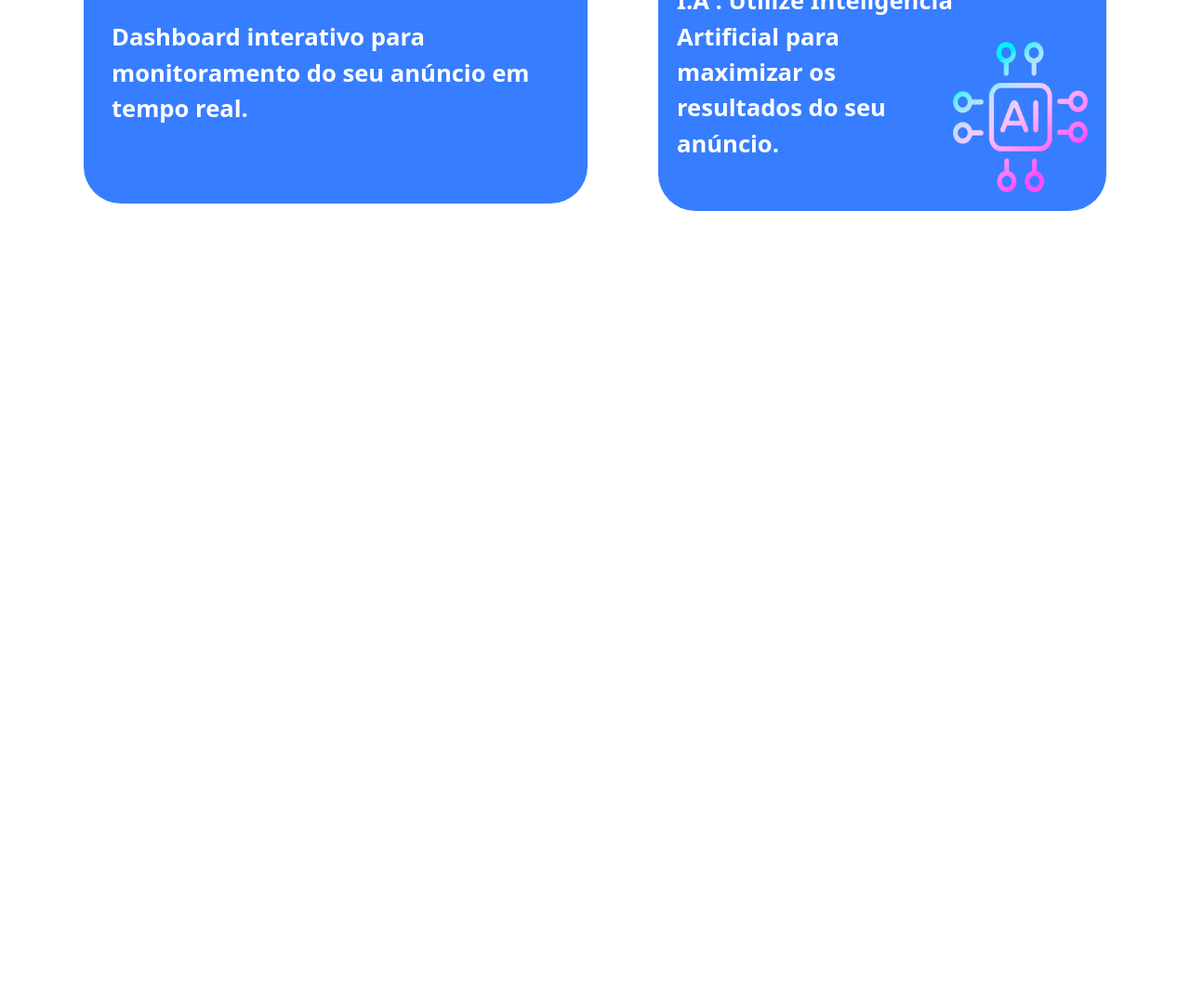
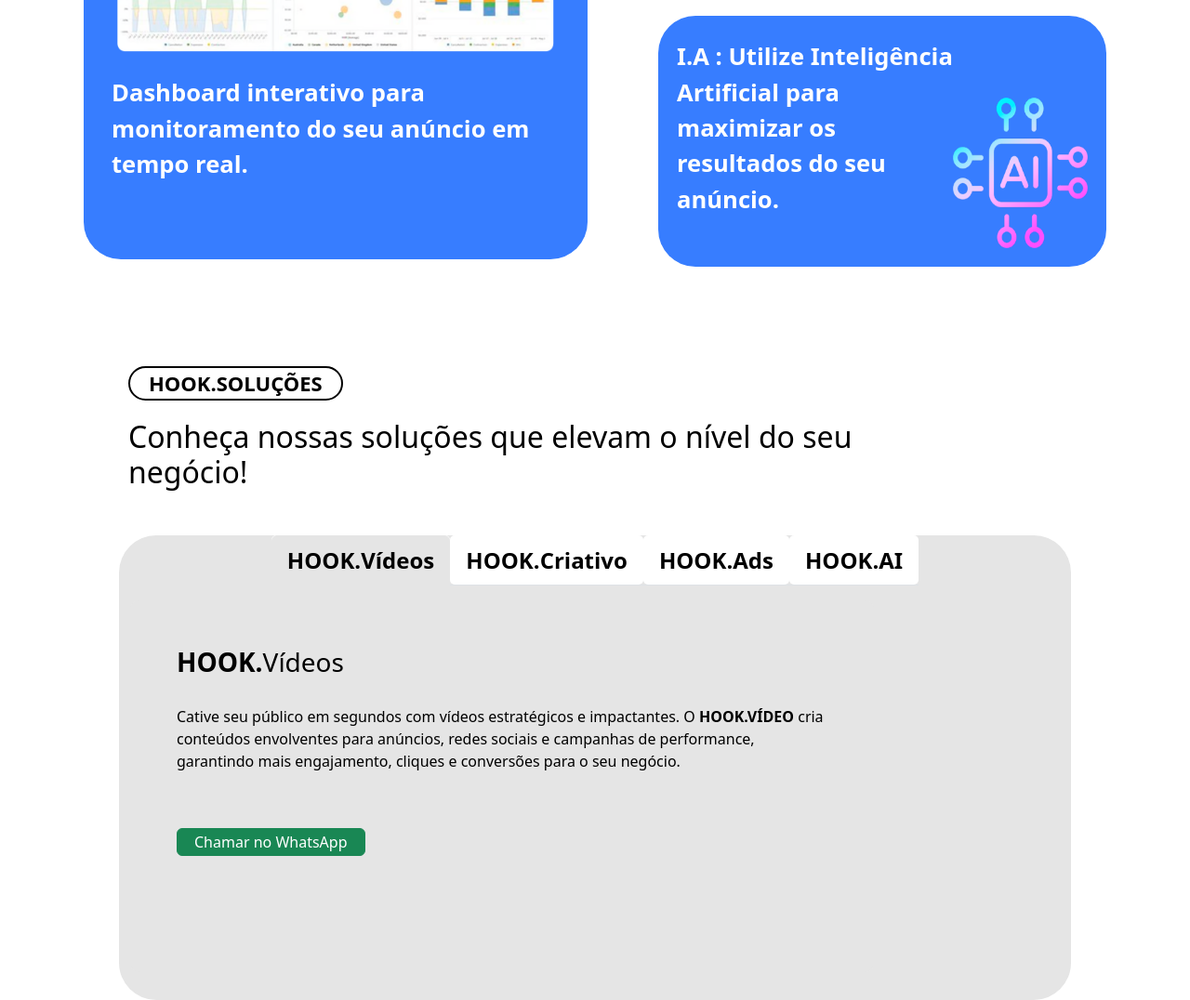
Before and after one commit to Adriel-Vinicius/Get_Hook, a website: page index.html in a window 1280 px wide. Shown: the part 1496-2572 px from the top of the page at 93% size. Before the commit the page ends 1743 px from the top, so only its background shows below. Drawn offline with nearby package versions, Linux system fonts and the light colour scheme.

Commit message:
criação de section card 2

```diff
--- a/index.html
+++ b/index.html
@@ -38,9 +38,9 @@
     </header>
 
     <!-- HOME -->
-      <!-- MAIN IMAGE -->
+    <!-- MAIN IMAGE -->
 
-        <div class="col-sm-12">
+    <div class="col-sm-12">
             <div class="main-image center-image">
                 <div class="main-image-info">
                     <!-- imagens logo -->
@@ -82,8 +82,8 @@
                 </div>
             </div>
 
-        </div>
-    <!-- Seção 1 cards -->
+    </div>
+    <!-- CARDS -->
     <div class="container mt-4 container-section" >
         <div class="titulo-secao-cards h2">Ferramentas Integradas para acompanhamento <br> do seu resultado!</div>
         <div class="row g-3 container-main">
@@ -114,6 +114,69 @@
         </div>
     </div>
 
+    <!-- NAVEGAÇÃO -->
+
+    <section class="alinhar-itens">
+        <section class="card-solucoes">
+        <div class="logo-section">
+            <p class="logo-solucoes"><span>HOOK.</span>SOLUÇÕES</p>
+            <h2>Conheça nossas soluções que elevam o nível do seu negócio!</h2>
+        </div>
+
+        <div class="container mt-5 container-text">
+            <div class="container-list">
+                <ul class="nav nav-tabs" id="myTab" role="tablist">
+                    <li class="nav-item" role="presentation">
+                        <button class="nav-link active" id="videos-tab" data-bs-toggle="tab" data-bs-target="#videos" type="button" role="tab">
+                            <div class="title-color"><span>HOOK.</span>Vídeos</div>
+                        </button>
+                    </li>
+                    <li class="nav-item" role="presentation">
+                        <button class="nav-link" id="criativo-tab" data-bs-toggle="tab" data-bs-target="#criativo" type="button" role="tab">
+                            <div class="title-color"><span>HOOK.</span>Criativo</div>
+                        </button>
+                    </li>
+                    <li class="nav-item" role="presentation">
+                        <button class="nav-link" id="ads-tab" data-bs-toggle="tab" data-bs-target="#ads" type="button" role="tab">
+                            <div class="title-color"><span>HOOK.</span>Ads</div>
+                        </button>
+                    </li>
+                    <li class="nav-item" role="presentation">
+                        <button class="nav-link" id="ai-tab" data-bs-toggle="tab" data-bs-target="#ai" type="button" role="tab">
+                            <div class="title-color"><span>HOOK.</span>AI</div>
+                        </button>
+                    </li>
+                </ul>
+            </div>
+
+            <!-- Conteúdo das Abas -->
+            <div class="tab-content mt-3">
+                <div class="tab-pane fade show active" id="videos" role="tabpanel">
+                    <h3><span>HOOK.</span>Vídeos</h3>
+                    <p class="text-card">Cative seu público em segundos com vídeos estratégicos e impactantes. O <span>HOOK.VÍDEO</span> cria conteúdos envolventes para anúncios, redes sociais e campanhas de performance, garantindo mais engajamento, cliques e conversões para o seu negócio.</p>
+                    <a href="#" class="btn btn-success">Chamar no WhatsApp</a>
+                </div>
+                <div class="tab-pane fade" id="criativo" role="tabpanel">
+                    <h3><span>HOOK.</span>Criativo</h3>
+                    <p>Cative seu público em segundos com vídeos estratégicos e impactantes. O <span>HOOK.VÍDEO</span> cria conteúdos envolventes para anúncios, redes sociais e campanhas de performance, garantindo mais engajamento, cliques e conversões para o seu negócio.</p>
+                    <a href="#" class="btn btn-success">Chamar no WhatsApp</a>
+                </div>
+                <div class="tab-pane fade" id="ads" role="tabpanel">
+                    <h3><span>HOOK.</span>Ads</h3>
+                    <p>Cative seu público em segundos com vídeos estratégicos e impactantes. O <span>HOOK.VÍDEO</span> cria conteúdos envolventes para anúncios, redes sociais e campanhas de performance, garantindo mais engajamento, cliques e conversões para o seu negócio.</p>
+                    <a href="#" class="btn btn-success">Chamar no WhatsApp</a>
+                </div>
+                <div class="tab-pane fade" id="ai" role="tabpanel">
+                    <h3><span>HOOK.</span>AI</h3>
+                    <p>Cative seu público em segundos com vídeos estratégicos e impactantes. O <span>HOOK.VÍDEO</span> cria conteúdos envolventes para anúncios, redes sociais e campanhas de performance, garantindo mais engajamento, cliques e conversões para o seu negócio.</p>
+                    <a href="#" class="btn btn-success">Chamar no WhatsApp</a>
+                </div>
+            </div>
+        </div>
+        </section>
+    </section>
+
+
 
     </body>
     </html>
--- a/styles.css
+++ b/styles.css
@@ -151,6 +151,91 @@ strong {
 }
 
 
+/* NAVEGAÇÃO */
+
+.tab-content {
+    background: #f1f1f1;
+    padding: 20px;
+    border-radius: 10px;
+}
+
+.logo-section p{
+    border: 2px solid black;
+    border-radius: 20px;
+    margin: 10px;
+    padding: 0px 20px;
+    font-weight: bold;
+    font-size: 22px;
+    display: inline-block;
+}
+
+.card-solucoes h2 {
+    margin: 10px;
+    width: 80%;
+}
+
+.tab-content {
+    background-color: #e5e5e5;
+    height: 80%;
+    width: 80%;
+}
+
+.container-text {
+    background-color: #E5E5E5;
+    height: 500px;
+    border-radius: 40px;
+}
+
+.card-solucoes {
+    width: 80%;
+    margin: auto;
+}
+
+.nav-item {
+    background-color: rgb(255, 255, 255);
+    border-radius: 5px;
+    border: none;
+}
+
+.title-color {
+    color: black;
+    font-weight: bolder;
+    font-size: 150%;
+}
+
+.container-list {
+    display: flex;
+    justify-content: center;
+}
+
+.nav-tabs .nav-link.active {
+    background-color: #E5E5E5 !important;
+    color: white !important;
+    border-color: #E5E5E5 !important;
+}
+
+h3, p, a.btn {
+    margin: 30px;
+}
+
+span {
+    color: #000000;
+    font-weight: bolder;
+}
+
+.container-section {
+    height: 800px;
+}
+
+.alinhar-itens {
+    margin: 0%;
+    display: flex;
+    justify-content: center;
+}
+
+
+
+
 
  /* Medium devices (landscape tablets, 768px and up) */
  @media only screen and (min-width: 0px) and (max-width: 992px) {
@@ -210,6 +295,11 @@ strong {
         margin-bottom: 10%;
     }
 
+    /* NAVEGAÇÃO */
+    .card-solucoes {
+        display: none;
+    }
+
  }
 
  /* Medium devices (landscape tablets, 768px and up) */
@@ -248,7 +338,7 @@ strong {
 @media only screen and (min-width: 992px) {
 
     h1.titulo {
-        background-color: #47679700;
+        background-color: #0d57c5c7;
         font-size: 3em;
         width: 80vw;
     }
@@ -271,6 +361,7 @@ strong {
         text-align: left;
         margin: 20px 0px 0px 20px;
     }
+
 
     .titulo-secao-cards {
         text-align: left;
@@ -363,7 +454,6 @@ margin-left: 60px;}
 
     .container-section {
         margin: auto;
-        height: 700px;
         width: 100%;
     }
 
```
